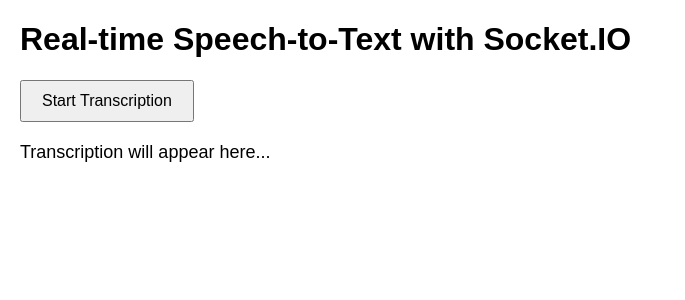
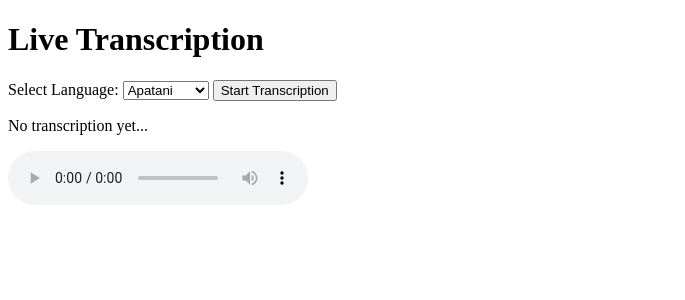
Before and after one commit to akshit7093/speech-translator-using-vosk, a Flask app: page / in a window 1280 px wide. Shown: the top 300 px of the page, without its empty margins (0-685 px from the left). Run offline with Flask 3, Linux system fonts and the light colour scheme; some libraries are stand-ins or nearby versions.

Commit message:
added socket

```diff
--- a/final_proj/app.py
+++ b/final_proj/app.py
@@ -1,31 +1,27 @@
-import struct
-from flask import Flask, render_template, jsonify, request, send_from_directory, url_for
+from flask import Flask, render_template, request, jsonify, send_from_directory, url_for
 from flask_socketio import SocketIO, emit
-from flask_cors import CORS  # Import CORS
 from vosk import Model, KaldiRecognizer
+import numpy as np
+import json
 import os
-import json
 
-# Initialize Flask app and Flask-SocketIO
 app = Flask(__name__)
-CORS(app)  # Enable CORS for all domains
-socketio = SocketIO(app)
+socketio = SocketIO(app, cors_allowed_origins="*")
 
-# Path to the Vosk model
+# Load Vosk model
+model = Model("vosk-model-small-en-us-0.15")
+recognizer = KaldiRecognizer(model, 16000)
+
+# Paths for predefined sentences, audio, etc.
 BASE_DIR = os.path.dirname(os.path.abspath(__file__))
-MODEL_PATH = os.path.join(BASE_DIR, "vosk-model-small-en-us-0.15")
-model = Model(MODEL_PATH)
+audio_directory = os.path.join(BASE_DIR, "audio")
 
-# Global variables
-recognizer = KaldiRecognizer(model, 16000)
-latest_transcription = ""
-text_content = ""
-selected_language = None
 predefined_sentences = [
     "hello", "goodbye", "how are you", "good wishes",
     "i will drink water", "i will have food", "my name is",
     "thank you", "will you drink water", "will you have food"
 ]
+
 languages = {
     "Apatani": "Apatani",
     "Bhutanese": "Bhutanese",
@@ -33,91 +29,74 @@ languages = {
     "Hindi": "Hindi",
     "Monpa": "Monpa"
 }
-audio_directory = os.path.join(BASE_DIR, "audio")
-sentences_directory = os.path.join(BASE_DIR, "sentences")
 
-# Initialize recognizer
-def initialize_recognizer():
-    global recognizer
-    recognizer = KaldiRecognizer(model, 16000)
+selected_language = None
+latest_transcription = ""
+text_content = ""
 
-# Route to handle audio data
-@socketio.on('audio')
-def handle_audio(data):
-    # Convert the received bytes to 16-bit PCM
-    pcm_data = struct.unpack('<' + ('h' * (len(data) // 2)), data)
-    pcm_bytes = struct.pack('<' + ('h' * len(pcm_data)), *pcm_data)
+# Buffer to store audio data
+audio_buffer = bytearray()
 
-    # Feed the PCM bytes into the recognizer
-    if recognizer.AcceptWaveform(pcm_bytes):
-        result = recognizer.Result()
-        result_json = json.loads(result)
-        transcription = result_json.get("text", "")
+@socketio.on('audio_stream')
+def handle_audio_stream(data):
+    global audio_buffer, recognizer
 
-        # Send the transcription back to the client
-        emit('transcription', {"transcription": transcription})
+    # Append new audio data to the buffer
+    audio_buffer.extend(data)
 
-    # Handle partial results
-    else:
-        partial_result = recognizer.PartialResult()
-        emit('transcription', {"transcription": json.loads(partial_result).get("partial", "")})
+    # Process audio if enough data is available (e.g., 0.5 seconds worth)
+    while len(audio_buffer) >= 32000:  # 16000 samples/second * 0.5 seconds
+        # Get 0.5 seconds worth of audio
+        audio_chunk = audio_buffer[:32000]
+        audio_buffer = audio_buffer[32000:]  # Remove the processed chunk
 
-# Function to retrieve text content based on matched sentence
-def display_text(sentence):
-    global selected_language
+        # Convert bytearray to bytes
+        audio_chunk_bytes = bytes(audio_chunk)
 
-    text_path = os.path.join(sentences_directory, sentence.replace(" ", "_"), f"{languages[selected_language]}.txt")
-    if os.path.exists(text_path):
-        with open(text_path, 'r', encoding='utf-8') as file:
-            text_content = file.read()
-            return text_content
-    else:
-        print(f"Text file '{text_path}' not found.")
-        return None
+        # Feed the audio chunk to the recognizer
+        if recognizer.AcceptWaveform(audio_chunk_bytes):
+            result = json.loads(recognizer.Result())
+            transcription = result.get('text', '')
 
-# Route to select language and reinitialize recognizer
+            # Check if transcription matches a predefined sentence
+            matched_sentence = None
+            for sentence in predefined_sentences:
+                if sentence in transcription.lower():
+                    matched_sentence = sentence
+                    break
+
+            # Send the transcription result back to the client
+            emit('transcription', {'transcription': transcription, 'matched_sentence': matched_sentence})
+
+
+# Route for the main page
+@app.route('/')
+def index():
+    return render_template('index.html', languages=languages)
+
+# API for selecting language
 @app.route('/select_language', methods=['POST'])
 def select_language():
-    global selected_language, latest_transcription, text_content
-    new_language = request.form['language_id']
-
-    # Only reinitialize if the language has changed
-    if new_language != selected_language:
-        selected_language = new_language
-        initialize_recognizer()
-        latest_transcription = ""
-        text_content = ""
-
+    global selected_language
+    selected_language = request.form['language_id']
     return jsonify({'status': 'success'})
 
-# Route to get text content based on the transcription
+# API to get the latest transcription
+@app.route('/get_transcription', methods=['GET'])
+def get_transcription():
+    global latest_transcription
+    return jsonify({'transcription': latest_transcription})
+
+# API to get the text content for a matched sentence
 @app.route('/get_text_content', methods=['GET'])
 def get_text_content():
     global text_content
     return jsonify({'data1': text_content})
 
-# Route to serve the audio files based on the transcription
-@app.route('/get_audio_path', methods=['POST'])
-def get_audio_path():
-    sentence = request.form['sentence']
-    language = request.form['language']
-    audio_filename = f"{sentence.replace(' ', '_')}/{languages[language]}.mp3"
-    audio_path = os.path.join(audio_directory, audio_filename)
-
-    if os.path.exists(audio_path):
-        audio_url = url_for('serve_audio', filename=audio_filename)
-        return jsonify({'audioPath': audio_url})
-    else:
-        return jsonify({'audioPath': None})
-
-# Serve the audio file
+# Serve audio files from the audio directory
 @app.route('/audio/<path:filename>')
 def serve_audio(filename):
     return send_from_directory(audio_directory, filename)
 
-@app.route('/')
-def index():
-    return render_template('index.html', languages=languages)
-
 if __name__ == '__main__':
     socketio.run(app, debug=True)
--- a/final_proj/templates/index.html
+++ b/final_proj/templates/index.html
@@ -3,36 +3,54 @@
 <head>
     <meta charset="UTF-8">
     <meta name="viewport" content="width=device-width, initial-scale=1.0">
-    <title>WebSocket Speech Recognition</title>
-    <style>
-        body {
-            font-family: Arial, sans-serif;
-            margin: 20px;
-        }
-        button {
-            padding: 10px 20px;
-            font-size: 16px;
-            cursor: pointer;
-        }
-        #transcription {
-            margin-top: 20px;
-            font-size: 18px;
-            white-space: pre-wrap; /* Preserve line breaks */
-        }
-    </style>
-    <!-- Include the Socket.IO client library -->
+    <title>Speech Recognition</title>
     <script src="https://cdn.socket.io/4.0.0/socket.io.min.js"></script>
 </head>
 <body>
-    <h1>Real-time Speech-to-Text with Socket.IO</h1>
+    <h1>Live Transcription</h1>
+
+    <label for="language_id">Select Language:</label>
+    <select id="language_id">
+        <option value="Apatani">Apatani</option>
+        <option value="Bhutanese">Bhutanese</option>
+        <option value="French">French</option>
+        <option value="Hindi">Hindi</option>
+        <option value="Monpa">Monpa</option>
+    </select>
     <button id="start-button">Start Transcription</button>
-    <div id="transcription">Transcription will appear here...</div>
+
+    <p id="transcription">No transcription yet...</p>
+    <audio id="audioPlayer" controls></audio>
 
     <script>
+        const socket = io.connect();
         const startButton = document.getElementById('start-button');
+        const languageSelect = document.getElementById('language_id');
         const transcriptionDiv = document.getElementById('transcription');
-        let audioContext, mediaStream, socket, processor;
 
+        let lastPlayedSentence = null;
+
+        // Function to send selected language to Flask
+        function selectLanguage(languageId) {
+            fetch('/select_language', {
+                method: 'POST',
+                headers: {
+                    'Content-Type': 'application/x-www-form-urlencoded'
+                },
+                body: `language_id=${languageId}`
+            })
+            .then(response => response.json())
+            .then(data => {
+                if (data.status === 'success') {
+                    console.log('Language updated successfully');
+                } else {
+                    console.log('Error updating language');
+                }
+            })
+            .catch(error => console.error('Error:', error));
+        }
+
+        // Convert Float32 PCM to Int16 PCM
         function convertFloat32ToInt16(buffer) {
             const l = buffer.length;
             const buf = new Int16Array(l);
@@ -42,72 +60,39 @@
             return buf.buffer;
         }
 
+        // Start button listener
         startButton.addEventListener('click', function() {
-            // Initialize Socket.IO
-            socket = io(); // Connect to the same origin
+            const languageId = languageSelect.value;
+            selectLanguage(languageId);
 
-            socket.on('connect', () => {
-                console.log('Socket.IO connection established');
-            });
+            // Request access to the user's microphone
+            navigator.mediaDevices.getUserMedia({ audio: { sampleRate: 16000, channelCount: 1 } })
+                .then(stream => {
+                    const audioContext = new (window.AudioContext || window.webkitAudioContext)({ sampleRate: 16000 });
+                    const mediaStreamSource = audioContext.createMediaStreamSource(stream);
+                    const scriptProcessor = audioContext.createScriptProcessor(8192, 1, 1); // Use a smaller buffer size
 
-            socket.on('transcription', (data) => {
-                transcriptionDiv.innerText = 'Transcription: ' + data.transcription;
-            });
+                    mediaStreamSource.connect(scriptProcessor);
+                    scriptProcessor.connect(audioContext.destination);
 
-            socket.on('disconnect', () => {
-                console.log('Socket.IO connection closed');
-            });
+                    // Capture and process audio in real-time
+                    scriptProcessor.onaudioprocess = function(event) {
+                        const inputData = event.inputBuffer.getChannelData(0); // Float32 PCM
+                        const int16Data = convertFloat32ToInt16(inputData); // Convert to Int16
 
-            socket.on('error', (error) => {
-                console.error('Socket.IO Error: ', error);
-                cleanup(); // Stop and close the audio stream on error
-            });
-
-            // Capture audio from the microphone
-            navigator.mediaDevices.getUserMedia({ audio: { sampleRate: 16000, channelCount: 1 } })
-                .then((stream) => {
-                    audioContext = new (window.AudioContext || window.webkitAudioContext)({ sampleRate: 16000 });
-                    mediaStream = audioContext.createMediaStreamSource(stream);
-                    processor = audioContext.createScriptProcessor(8192, 1, 1); // Use a smaller buffer size
-
-                    // Set up audio processing
-                    processor.onaudioprocess = (e) => {
-                        const inputData = e.inputBuffer.getChannelData(0);
-                        const int16Data = convertFloat32ToInt16(inputData);
-                        sendAudioData(int16Data);
+                        // Send raw PCM data to Flask via WebSocket
+                        socket.emit('audio_stream', int16Data);
                     };
-
-                    mediaStream.connect(processor);
-                    processor.connect(audioContext.destination);
                 })
-                .catch((err) => {
-                    console.error('Error accessing microphone: ', err);
-                    cleanup(); // Stop and close the audio stream on error
-                });
-
-            function sendAudioData(int16Data) {
-                if (socket.connected) {
-                    socket.emit('audio', int16Data); // Send audio data via Socket.IO
-                } else {
-                    console.log('Socket.IO is not connected. Current state: ' + socket.connected);
-                }
-            }
+                .catch(err => console.log('Error accessing microphone: ', err));
         });
 
-        // Function to cleanup and stop audio processing
-        function cleanup() {
-            if (processor) {
-                processor.disconnect();
-                processor.onaudioprocess = null;
-            }
-            if (mediaStream) {
-                mediaStream.disconnect();
-            }
-            if (audioContext) {
-                audioContext.close();
-            }
-            console.log('Audio stream stopped and cleaned up');
-        }
+        // Handle transcription data from Flask
+        socket.on('transcription', function(data) {
+            transcriptionDiv.innerText = data.transcription;
+
+            // Additional handling for matched sentences can be added here
+        });
     </script>
 </body>
 </html>
```
